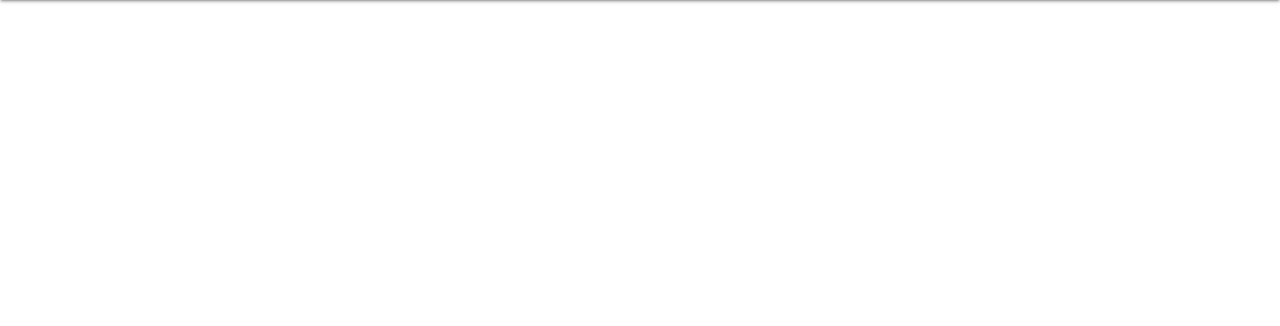
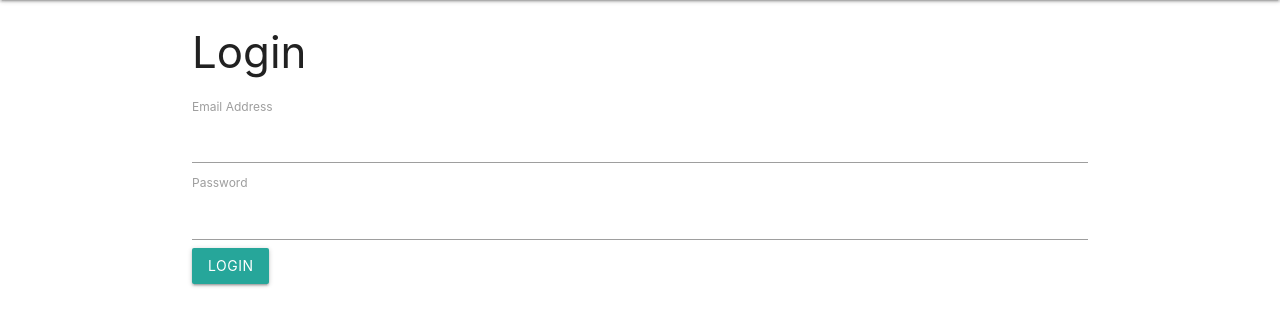
Before and after one commit to sarah2244-4/project-3-teacher-resource-hub, a Flask app: page /login in a window 1280 px wide. Shown: the part 64-390 px from the top of the page. Run offline with Flask 3, Linux system fonts and the light colour scheme; some libraries are stand-ins or nearby versions.

Commit message:
Added flash alerts to base.html

```diff
--- a/resourcehub/__init__.py
+++ b/resourcehub/__init__.py
@@ -1,6 +1,7 @@
 import os
 from flask import Flask
 from flask_sqlalchemy import SQLAlchemy
+from flask_migrate import Migrate
 if os.path.exists("env.py"):
     import env  # noqa
 
@@ -9,8 +10,8 @@ app = Flask(__name__)
 app.config["SECRET_KEY"] = os.environ.get("SECRET_KEY")
 app.config["SQLALCHEMY_DATABASE_URI"] = os.environ.get("DB_URL")
 
-
 db = SQLAlchemy(app)
 app.app_context().push()
+migrate = Migrate(app, db)
 
 from resourcehub import routes  # noqa
--- a/resourcehub/models.py
+++ b/resourcehub/models.py
@@ -9,7 +9,7 @@ class User(db.Model, UserMixin):
     id = db.Column(db.Integer, primary_key=True)
     username = db.Column(db.String(120), unique=True, nullable=False)
     email = db.Column(db.String(120), unique=True, nullable=False)
-    password = db.Column(db.String(120), nullable=False)
+    password = db.Column(db.Text, nullable=False)
     resources = db.relationship("Resource", backref="user", cascade="all, delete", lazy=True)
     comments = db.relationship("Comment", backref="user", cascade="all, delete", lazy=True)
 
--- a/resourcehub/routes.py
+++ b/resourcehub/routes.py
@@ -11,6 +11,20 @@ def home():
 
 @app.route("/login", methods=["GET", "POST"])
 def login():
+    if request.method == "POST":
+        email = request.form.get("email")
+        password = request.form.get("password")
+
+        user = User.query.filter_by(email=email).first()
+        if user:
+            if check_password_hash(user.password, password):
+                flash("Logged in successfully", category="success")
+            else:
+                flash("Incorrect password, try again.", category="error")
+        else:
+            flash("Email does not exist.", category="error")
+
+
     return render_template("login.html")
 
 
@@ -25,15 +39,18 @@ def signup():
         username = request.form.get("username")
         email = request.form.get("email")
         password = request.form.get("password")
-        confirmPassword = request.form.get("confirm-password")
+        confirm_password = request.form.get("confirm-password")
 
         # Validity Check
-        if password != confirmPassword:
-            pass
+        user = User.query.filter_by(email=email).first()
+        if user:
+            flash("Email already exists.", category="error")
+        elif password != confirm_password:
+            flash("Passwords don't match.", category="error")
         else:
-            new_user = User(username=username, email=email, password=generate_password_hash(password, method="sha256"))
+            new_user = User(username=username, email=email, password=generate_password_hash(password))
             db.session.add(new_user)
             db.session.commit()
-            return redirect(url_for("home"))
+            return redirect(url_for("login"))
 
     return render_template("signup.html")
--- a/resourcehub/static/css/style.css
+++ b/resourcehub/static/css/style.css
@@ -0,0 +1,11 @@
+.card-content {
+    font-weight: bold;
+    font-size: 1.1em;
+    margin-right:4px;
+		/* .material-icons {
+			font-size: 1.5em;
+			position: relative;
+			top: 5px;
+			margin-right: 0.5em;
+		}	 */
+}
--- a/resourcehub/templates/base.html
+++ b/resourcehub/templates/base.html
@@ -49,6 +49,35 @@
     </header>
 
     <main class="container">
+
+        {% with messages = get_flashed_messages(with_categories=true) %}
+        {% if messages %}
+            {% for category, message in messages %}
+            {% if category == "error" %}
+            <!-- Alert for error message -->
+            <div class="alert alert-danger card amber lighten-4 brown-text" role="alert">
+                <div class="card-content">
+                    <p><i class="fa-solid fa-circle-exclamation"></i>
+                     {{ message }}
+                     <button class="btn-flat right" data-dismiss="alert"><i class="fa-solid fa-xmark" aria-hidden="true"></i></button></p>
+                </div>
+            </div>
+
+            {% else %}
+            <!-- Alert for success message -->
+            <div class="alert alert-success card green lighten-4 green-text text-darken-4" role="alert">
+                <div class="card-content">
+                    <p><i class="fa-solid fa-circle-check"></i>
+                     {{ message }}
+                     <button class="btn-flat right" data-dismiss="alert"><i class="fa-solid fa-xmark" aria-hidden="true"></i></button></p>
+                </div>
+
+            </div>
+            {% endif %}
+            {% endfor %}
+        {% endif %}
+        {% endwith %}
+
         {% block content %}
         {% endblock %}
     </main>
--- a/resourcehub/templates/login.html
+++ b/resourcehub/templates/login.html
@@ -2,4 +2,26 @@
 
 {% block content %}
 
+<div class="l12 m6">
+    <form method="POST">
+        <h3>Login</h3>
+
+        <div class="form-group">
+            <label for="email">
+            Email Address
+            </label>
+            <input type="email" id="email" name="email" required />
+        </div>
+
+        <div class="form-group">
+            <label for="password">
+            Password
+            </label>
+            <input type="password" id="password" name="password" required />
+        </div>
+
+        <button type="submit" class="btn waves-effect">Login</button>
+    </form>
+</div>
+
 {% endblock %}
```
Also changed, not shown: 1 other file.
